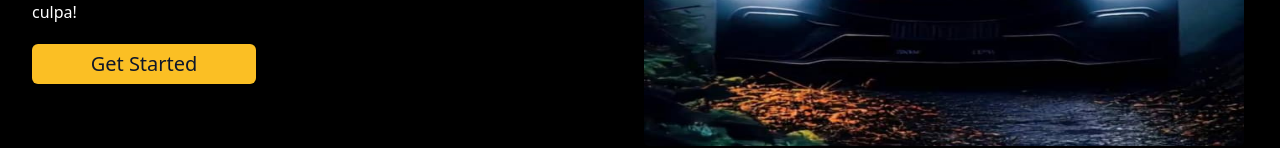
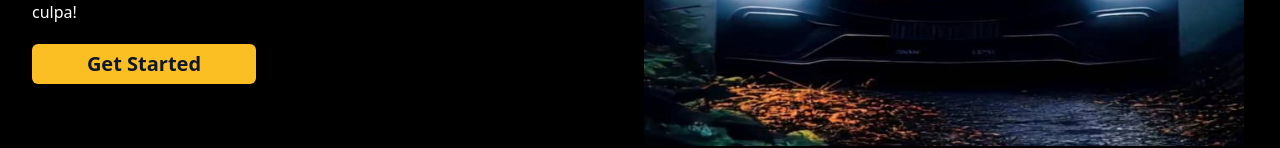
Before and after one commit to owusuvictorjnr/car-rentals, a Next.js app: page / in a window 1280 px wide. Shown: the part 424-572 px from the top of the page. Built offline with nearby package versions, Linux system fonts and the light colour scheme.

Commit message:
add aos duration

```diff
--- a/components/Hero/Hero.jsx
+++ b/components/Hero/Hero.jsx
@@ -24,14 +24,14 @@ const Hero = ({ theme }) => {
             <div className="order-2 sm:order-1 space-y-5 sm:pr-32">
               <p
                 data-aos="fade-up"
-                data-aos-delay="1500"
+                data-aos-duration="1500"
                 className="text-amber-400 text-2xl capitalize font-bold"
               >
                 home of quality cars
               </p>
               <h1
                 data-aos="fade-up"
-                data-aos-delay="600"
+                data-aos-duration="600"
                 className="text-5xl lg:text-7xl font-semibold capitalize"
               >
                 bossu rental
@@ -44,8 +44,8 @@ const Hero = ({ theme }) => {
 
               <Button
                 data-aos="fade-up"
-                data-aos-delay="2000"
-                className="bg-amber-400 md:text-xl capitalize w-full md:w-56 duration-300"
+                data-aos-duration="1500"
+                className="bg-amber-400 font-bold md:text-xl capitalize w-full md:w-56 duration-300"
               >
                 get started
               </Button>
```
